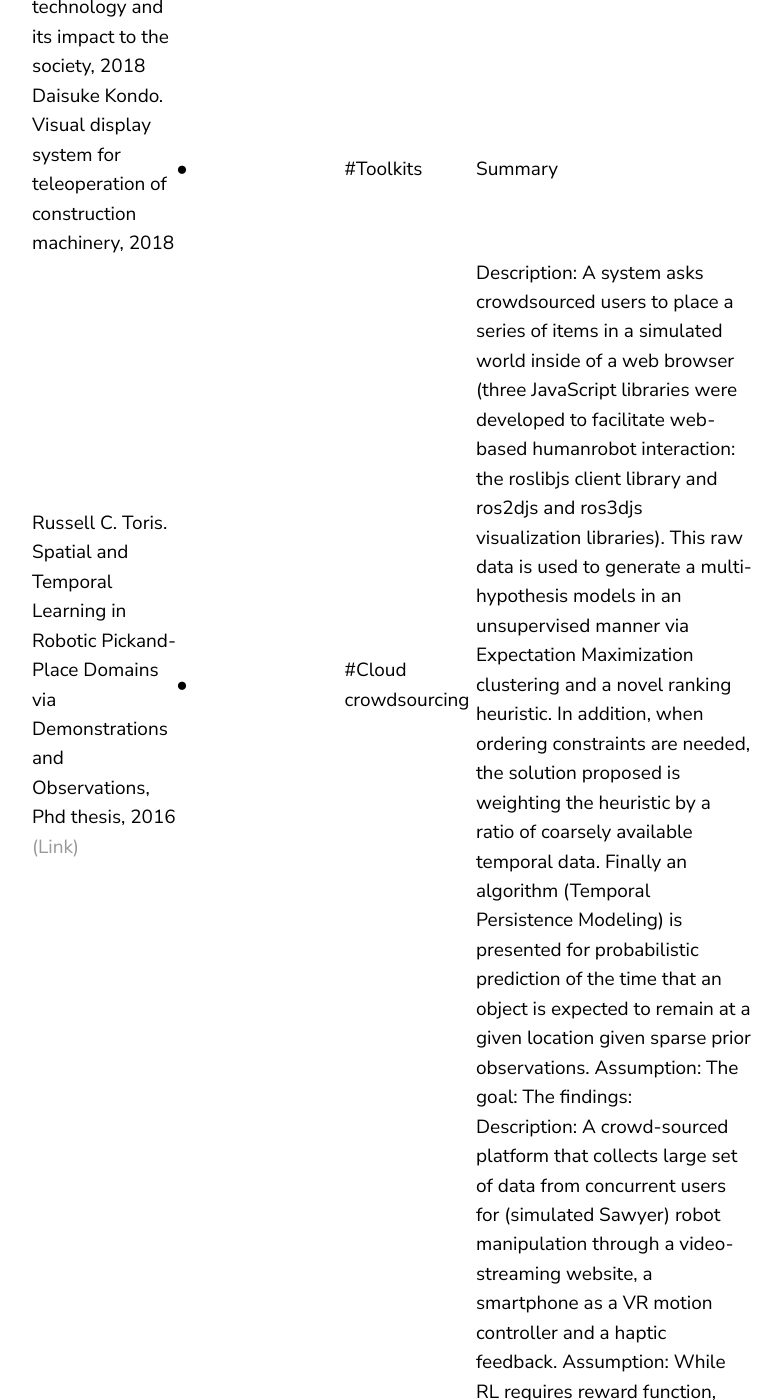
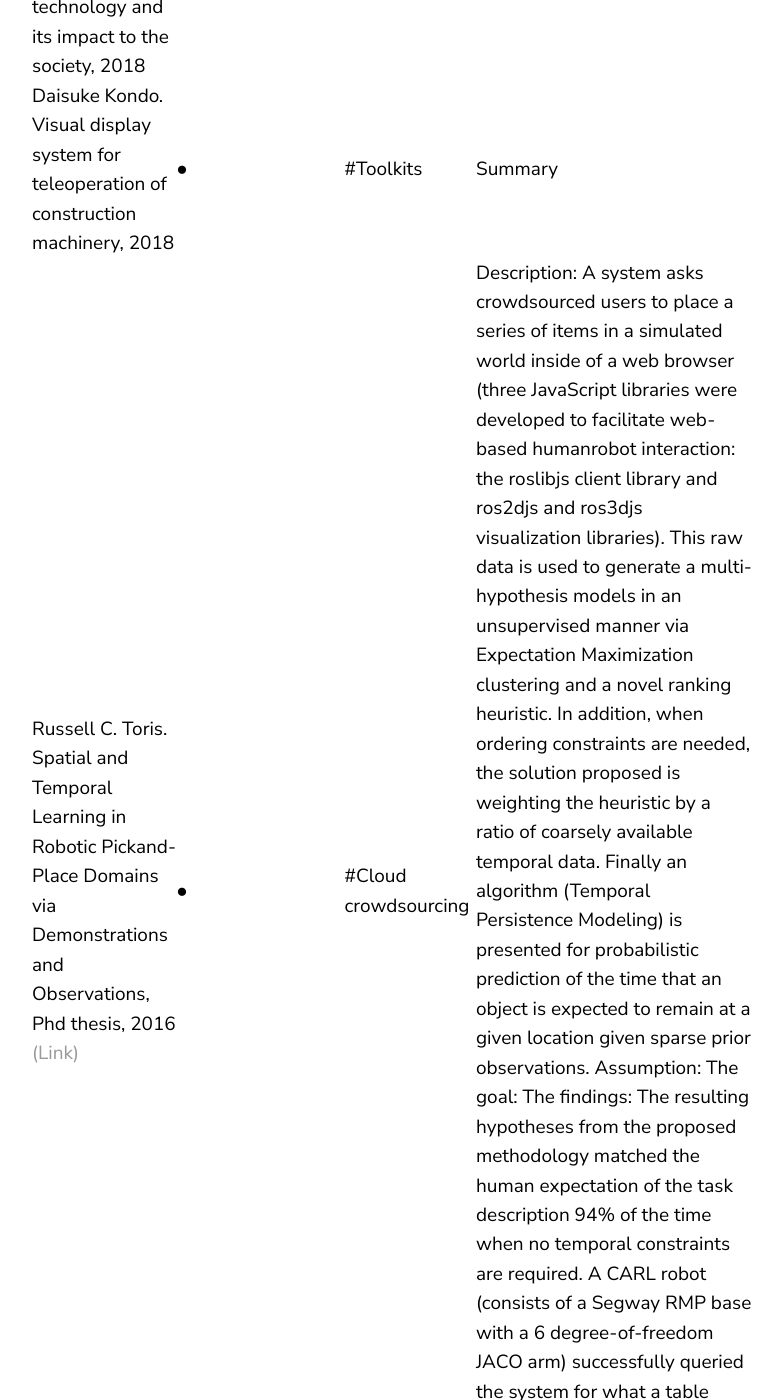
Before and after one commit to jluis9796/jluis9796.github.io, a Jekyll site: the page built from _posts/2020-05-24-telexistence.markdown, in a window 1280 px wide and 1400 px high, scrolled down 2629 px. Shown: the whole window, without its empty margins (68-850 px from the left). Built offline with Jekyll 4.4.1, drawn with Linux system fonts in a browser that asks for light colours; some of the changed text lies outside the part shown.

Commit message:
Update 2020-05-24-telexistence.markdown

```diff
--- a/_posts/2020-05-24-telexistence.markdown
+++ b/_posts/2020-05-24-telexistence.markdown
@@ -116,7 +116,10 @@ date:   2020-05-24 13:34:36 +0900
     <td></td>
     <td></td>
     <td>#Cloud crowdsourcing</td>
-    <td> Description: A system asks crowdsourced users to place a series of items in a simulated world inside of a web browser (three JavaScript libraries were developed to facilitate web-based humanrobot interaction: the roslibjs client library and ros2djs and ros3djs visualization libraries). This raw data is used to generate a multi-hypothesis models in an unsupervised manner via Expectation Maximization clustering and a novel ranking heuristic. In addition, when ordering constraints are needed, the solution proposed is weighting the heuristic by a ratio of coarsely available temporal data. Finally an algorithm (Temporal Persistence Modeling) is presented for probabilistic prediction of the time that an object is expected to remain at a given location given sparse prior observations. Assumption: The goal: The findings:</td>
+    <td> Description: A system asks crowdsourced users to place a series of items in a simulated world inside of a web browser (three JavaScript libraries were developed to facilitate web-based humanrobot interaction: the roslibjs client library and ros2djs and ros3djs visualization libraries). This raw data is used to generate a multi-hypothesis models in an unsupervised manner via Expectation Maximization clustering and a novel ranking heuristic. In addition, when ordering constraints are needed, the solution proposed is weighting the heuristic by a ratio of coarsely available temporal data. Finally an algorithm (Temporal Persistence Modeling) is presented for probabilistic prediction of the time that an object is expected to remain at a given location given sparse prior observations. Assumption: The goal: The findings: The resulting hypotheses from the proposed
+methodology matched the human expectation of the task description 94% of the time when no temporal constraints are required.  A CARL robot (consists of
+a Segway RMP base with a 6 degree-of-freedom JACO arm)  successfully queried the system for what a table setting template is, found the necessary objects on the kitchen
+counter, and set the table appropriately. </td>
     </tr>
     <tr>
     <td>Ajay Mandlekar et al. RoboTurk: A crowdsourcing platform for robotic skill learning through imitation, 2018</td>
```
